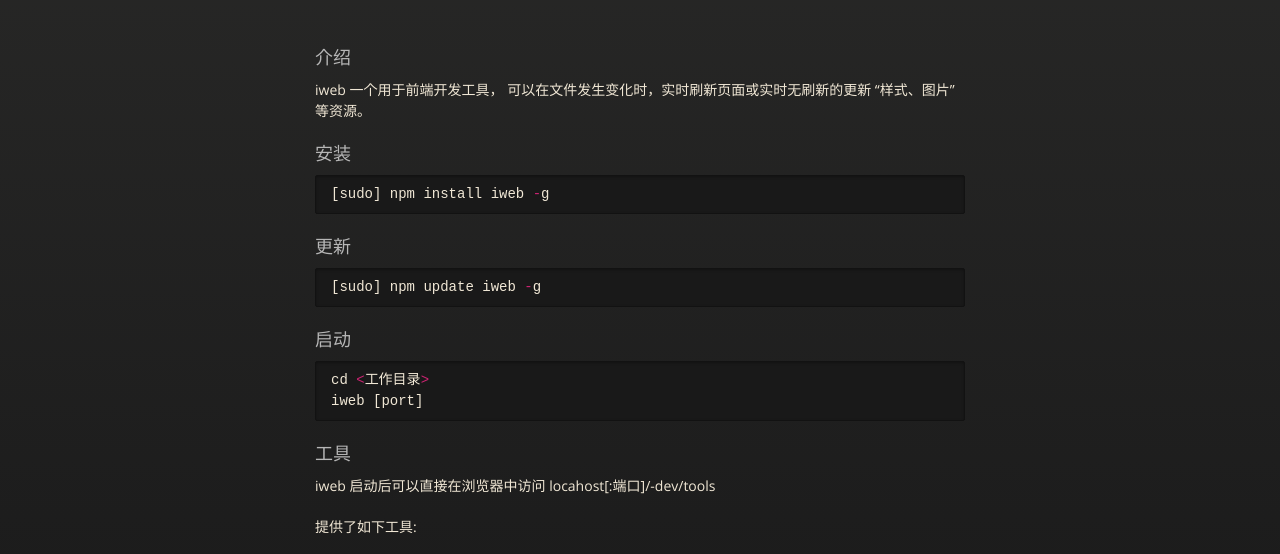
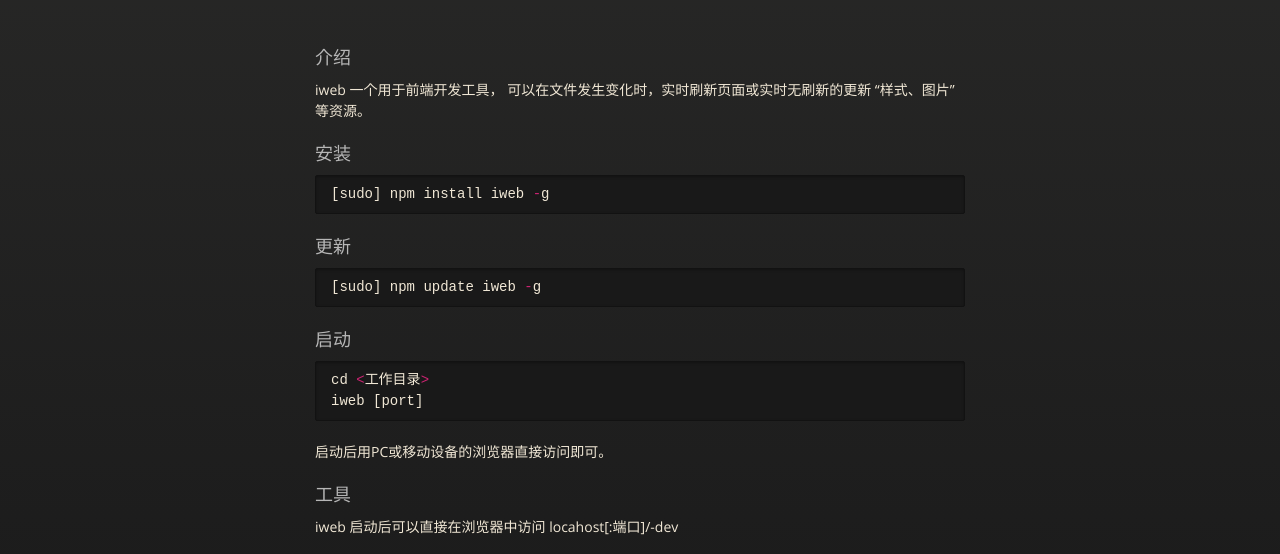
Before and after one commit to Houfeng/iweb, a plain HTML site: page index.html in a window 1280 px wide. Shown: the part 226-780 px from the top of the page. Drawn offline with nearby package versions, Linux system fonts and the light colour scheme.

```diff
--- a/index.html
+++ b/index.html
@@ -60,10 +60,12 @@
 <div class="highlight highlight-javascript"><pre>cd <span class="pl-k">&lt;</span>工作目录<span class="pl-k">&gt;</span>
 iweb [port]</pre></div>
 
+<p>启动后用PC或移动设备的浏览器直接访问即可。</p>
+
 <h3>
 <a id="工具" class="anchor" href="#%E5%B7%A5%E5%85%B7" aria-hidden="true"><span class="octicon octicon-link"></span></a>工具</h3>
 
-<p>iweb 启动后可以直接在浏览器中访问 locahost[:端口]/-dev/tools</p>
+<p>iweb 启动后可以直接在浏览器中访问 locahost[:端口]/-dev</p>
 
 <p>提供了如下工具:</p>
 
```
Also changed, not shown: params.json (+1 -1 lines).
